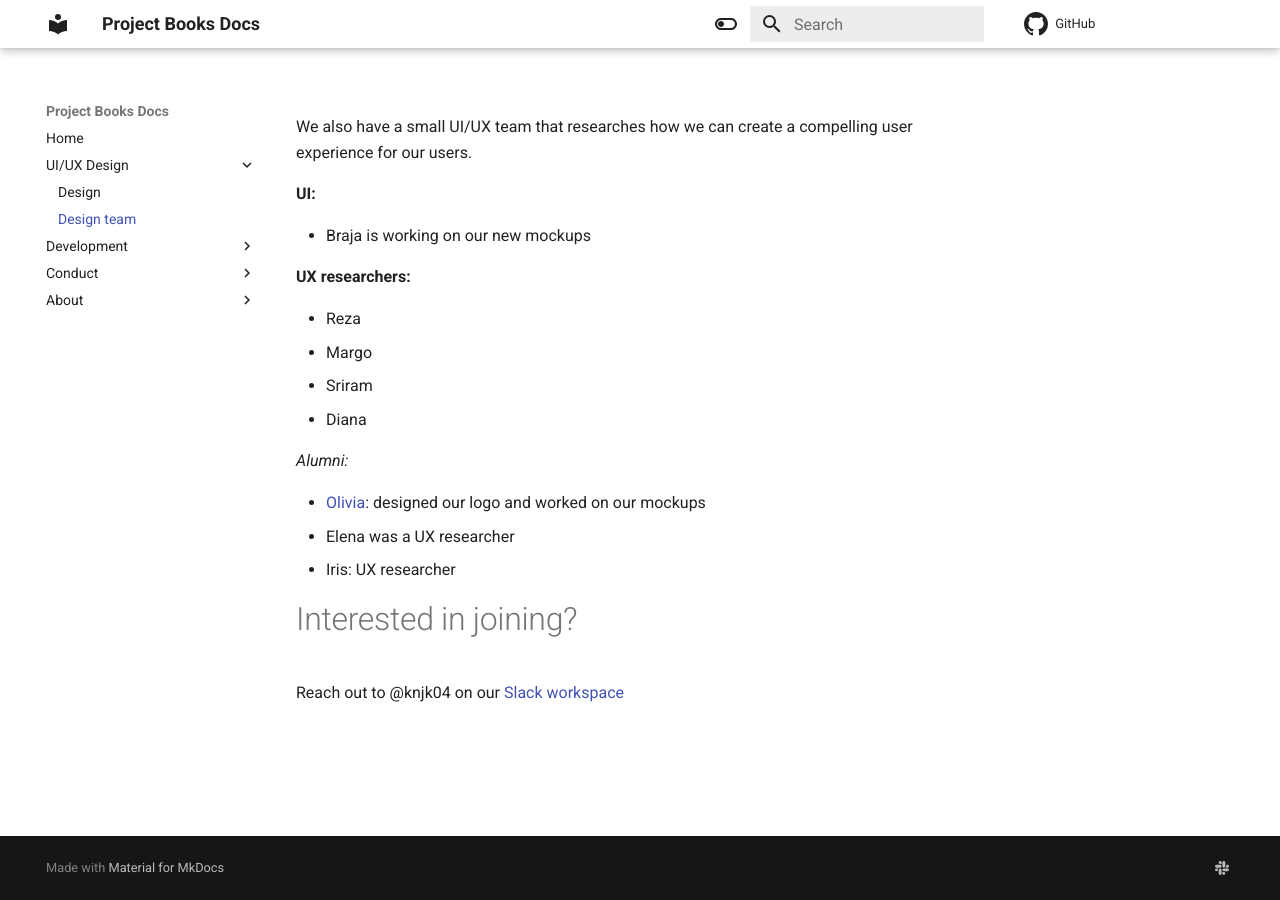
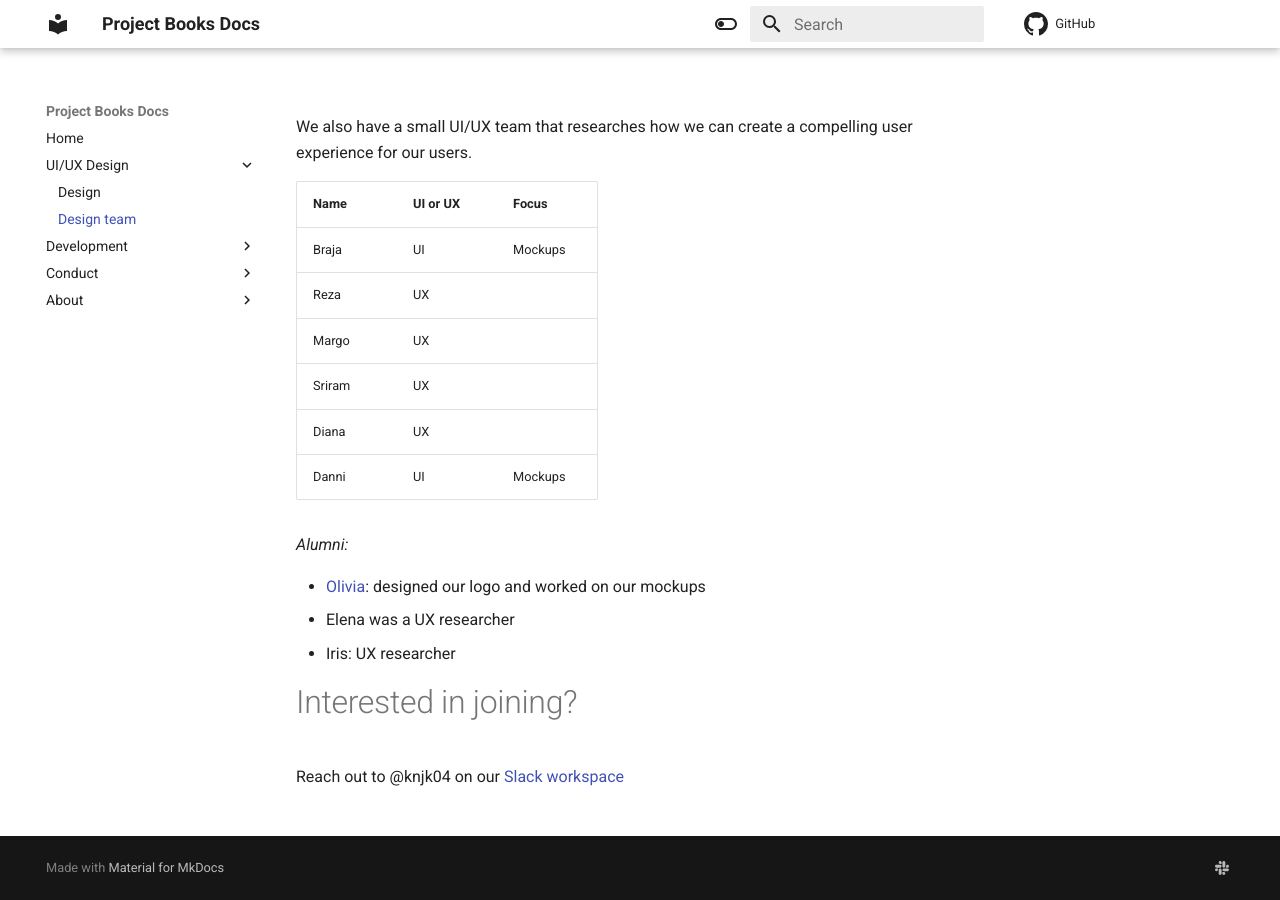
Before and after one commit to Project-Books/project-books.github.io, an MkDocs documentation site: the page built from docs/design/design-team.md, in a window 1280 px wide. Built offline with MkDocs 1.6.1 and Material for MkDocs 9.7.7, drawn with Linux system fonts in a browser that asks for light colours.

```diff
--- a/docs/design/design-team.md
+++ b/docs/design/design-team.md
@@ -1,15 +1,13 @@
 We also have a small UI/UX team that researches how we can create a compelling user experience for our users.
 
-**UI:**
-
-- Braja is working on our new mockups
-
-**UX researchers:**
-
-- Reza
-- Margo
-- Sriram
-- Diana
+| Name    | UI or UX | Focus    |
+| ------- | -------- | -------- |
+| Braja   | UI       | Mockups  |
+| Reza    | UX       |          |
+| Margo   | UX       |          |
+| Sriram  | UX       |          |
+| Diana   | UX       |          |
+| Danni   | UI       | Mockups  |
 
 
 *Alumni:*
--- a/mkdocs.yml
+++ b/mkdocs.yml
@@ -62,6 +62,7 @@ markdown_extensions:
   - pymdownx.inlinehilite
   - pymdownx.snippets
   - pymdownx.superfences
+  - tables
   - toc:
       permalink: True
 
```
Also changed, not shown: docs/development/styleguides/java-styleguide.md (+1 -0 lines).
